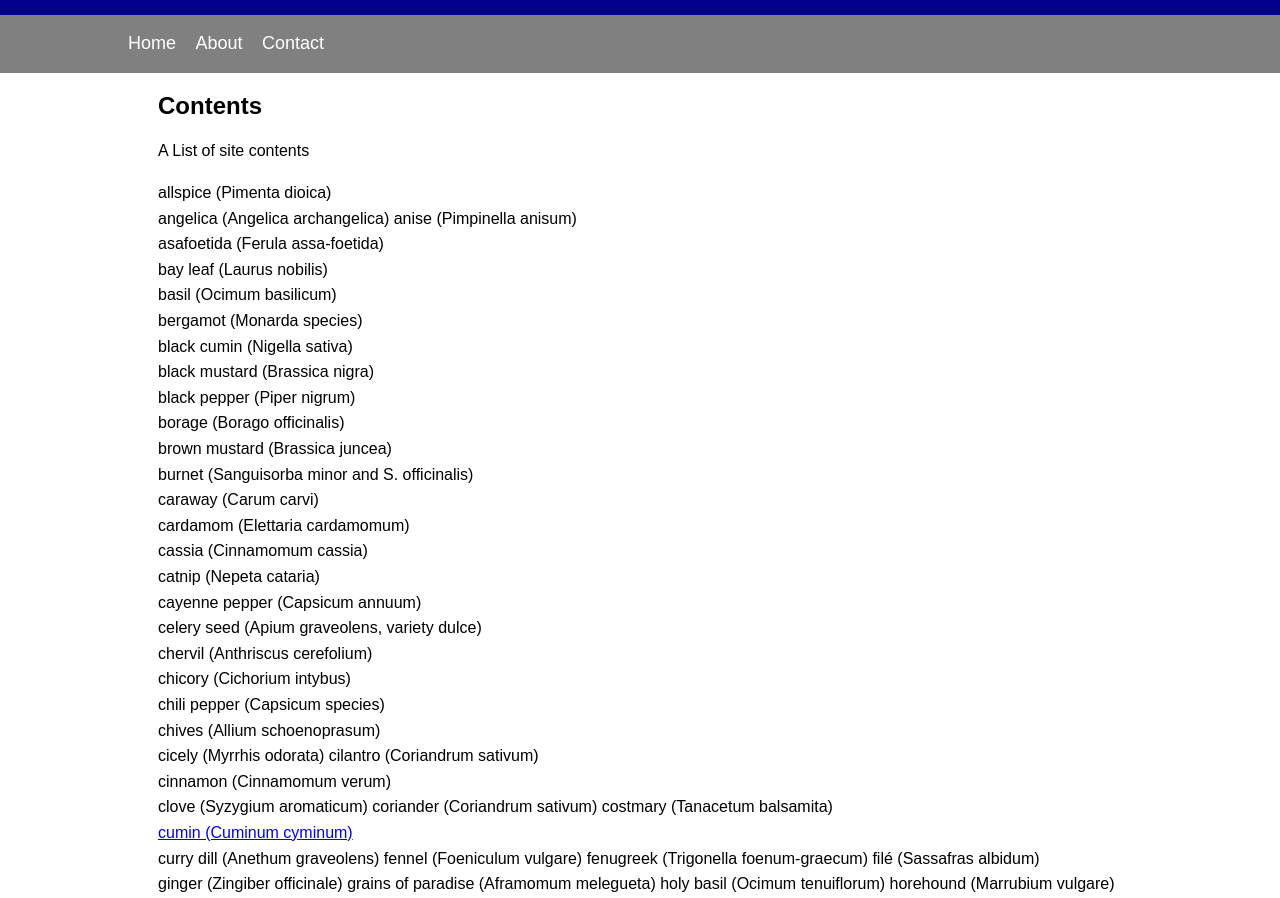
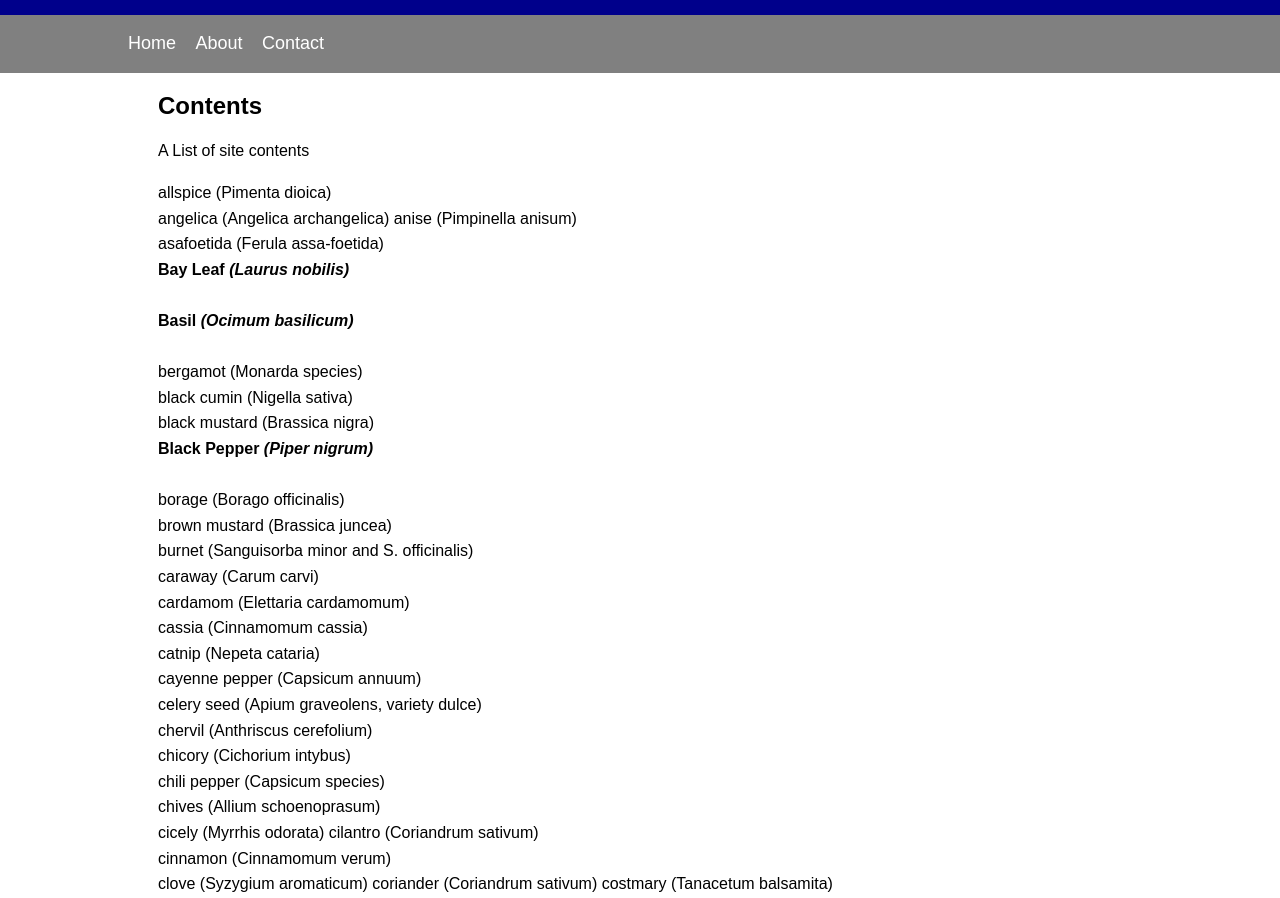
Before and after one commit to adsnell/herbsandspices, a plain HTML site: page contents.html in a window 1280 px wide. Shown: the part 53-951 px from the top of the page. Drawn offline with Linux system fonts and the light colour scheme.

Commit message:
another commit

```diff
--- a/contents.html
+++ b/contents.html
@@ -34,16 +34,20 @@
         <h1>Contents</h1>
         <p>A List of site contents</p>
 
-       <p>allspice (Pimenta dioica)<br>
+       <p>
+        allspice (Pimenta dioica)<br>
         angelica (Angelica archangelica)
         anise (Pimpinella anisum)<br>
         asafoetida (Ferula assa-foetida)<br>
-        bay leaf (Laurus nobilis)<br>
-        basil (Ocimum basilicum)<br>
+        <strong>Bay Leaf <em>(Laurus nobilis)</em></strong><br>
+        <br>
+        <strong>Basil <em>(Ocimum basilicum)</em></strong><br>
+        <br>
         bergamot (Monarda species)<br>
         black cumin (Nigella sativa)<br>
         black mustard (Brassica nigra)<br>
-        black pepper (Piper nigrum)<br>
+        <strong>Black Pepper <em>(Piper nigrum)</em></strong><br>
+        <br>
         borage (Borago officinalis)<br>
         brown mustard (Brassica juncea)<br>
         burnet (Sanguisorba minor and S. officinalis)<br>
@@ -63,13 +67,12 @@
         clove (Syzygium aromaticum)
         coriander (Coriandrum sativum)
         costmary (Tanacetum balsamita)<br>
-        <a href="html/cumin.html">cumin (Cuminum cyminum)</a><br>
-        curry
-        dill (Anethum graveolens)
+        <a href="html/cumin.html"><strong>Cumin <em>(Cuminum cyminum)</em></strong></a><br><br>
+        curry dill (Anethum graveolens)
         fennel (Foeniculum vulgare)
         fenugreek (Trigonella foenum-graecum)
         filé (Sassafras albidum)<br>
-        ginger (Zingiber officinale)
+        Ginger (Zingiber officinale)<br>
         grains of paradise (Aframomum melegueta)
         holy basil (Ocimum tenuiflorum)
         horehound (Marrubium vulgare)
```
Also changed, not shown: html/cumin.html (+2 -2 lines), index.html (+3 -3 lines).
